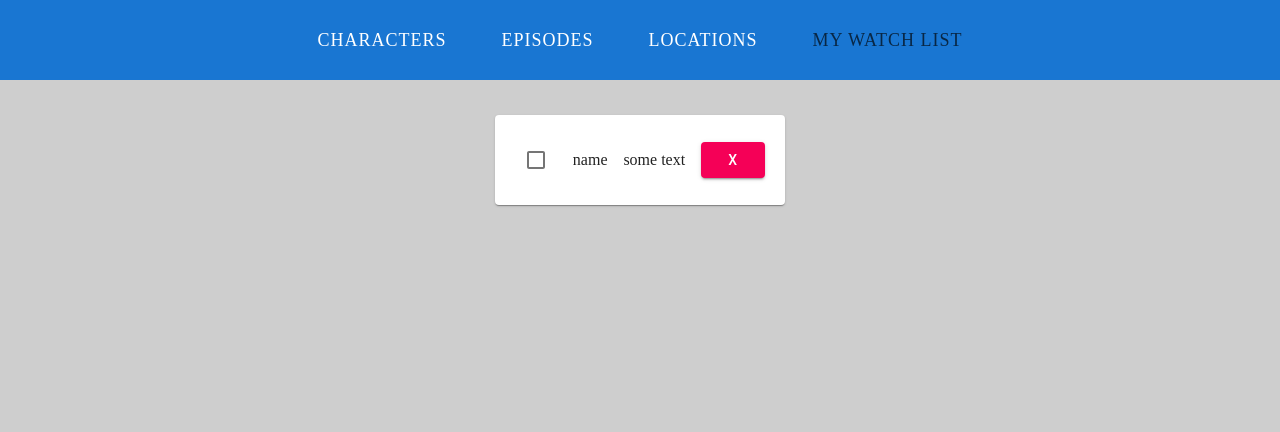
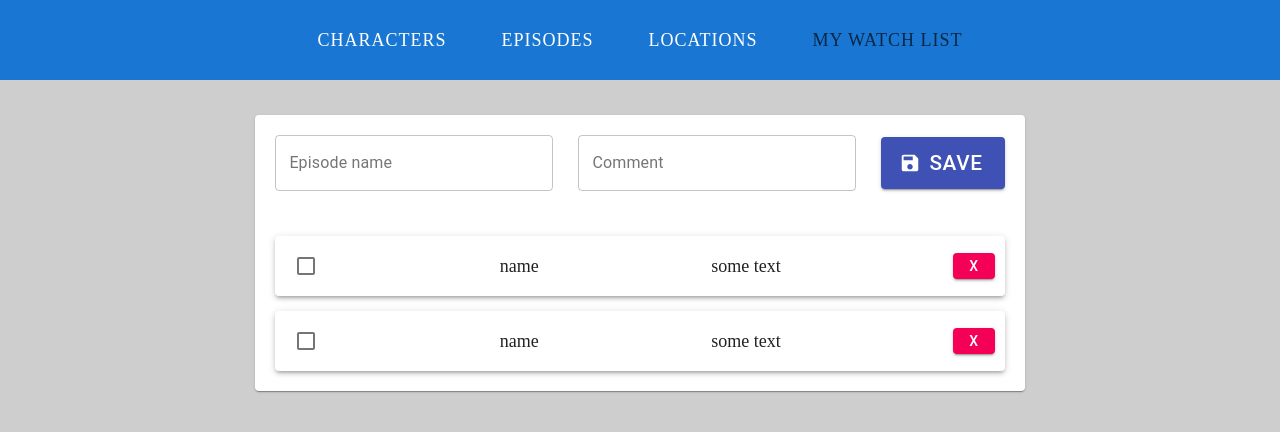
Before and after one commit to Mongor/rick_and_morti_test, a React (Create React App) app: page /myWatchList in a window 1280 px wide. Shown: the top 432 px of the page. Built offline with nearby package versions, Linux system fonts and the light colour scheme.

Commit message:
add new funct

```diff
--- a/package.json
+++ b/package.json
@@ -4,6 +4,7 @@
   "private": true,
   "dependencies": {
     "@material-ui/core": "^4.11.3",
+    "@material-ui/icons": "^4.11.2",
     "@testing-library/jest-dom": "^5.11.9",
     "@testing-library/react": "^11.2.5",
     "@testing-library/user-event": "^12.7.1",
--- a/src/components/MyWatchList/WatchContainer/WatchContainer.js
+++ b/src/components/MyWatchList/WatchContainer/WatchContainer.js
@@ -1,14 +1,57 @@
-import React from 'react';
+import React, { useState } from 'react';
 import WatchItem from '../WatchItem/WatchItem';
-
+import WatchForm from '../WatchForm/WatchForm';
 import Paper from '@material-ui/core/Paper';
 
 import './WatchContainer.scss';
 
 const WatchContainer = () => {
+	const [formData, setFormData] = useState({
+		id: '',
+		name: '',
+		comment: '',
+	});
+
+	let formValues = {
+		name: '',
+		comment: '',
+	};
+
+	let changeName = (e) => {
+		formValues.name = e.target.value;
+		console.log(formValues.name);
+	};
+
+	let changeComment = (e) => {
+		formValues.comment = e.target.value;
+		console.log(formValues.comment);
+	};
+
+	let handleSubmit = (e) => {
+		e.preventDefault();
+
+		setFormData({
+			id: new Date(),
+			name: formValues.name,
+			comment: formValues.comment,
+		});
+
+		console.log(formData, 'click form btn');
+		console.log(formValues, 'click form btn');
+	};
 	return (
 		<Paper className='watch_container'>
-			<WatchItem />
+			<WatchForm
+				handleSubmit={handleSubmit}
+				changeName={changeName}
+				changeComment={changeComment}
+				formData={formData}
+				formValues={formValues}
+			/>
+			<div className='watch_item_container'>
+				<WatchItem />
+				<WatchItem />
+			</div>
 		</Paper>
 	);
 };
--- a/src/components/MyWatchList/WatchForm/WatchForm.js
+++ b/src/components/MyWatchList/WatchForm/WatchForm.js
@@ -1,21 +1,35 @@
 import React from 'react';
 import Button from '@material-ui/core/Button';
 import TextField from '@material-ui/core/TextField';
+import SaveIcon from '@material-ui/icons/Save';
 
-const WatchForm = () => {
+import './WatchForm.scss';
+
+const WatchForm = (props) => {
+	const { handleSubmit, changeName, changeComment, formValues } = props;
 	return (
-		<section>
-			<form action='#'>
+		<section className='form_wraper'>
+			<form action='#' className='action_form'>
 				<TextField
-					id='outlined-basic'
-					label='Outlined'
+					label='Episode name'
 					variant='outlined'
+					onChange={changeName}
 				/>
 				<TextField
-					id='outlined-basic'
-					label='Outlined'
+					label='Comment'
 					variant='outlined'
+					onChange={changeComment}
 				/>
+				<Button
+					className='save_icon'
+					variant='contained'
+					color='primary'
+					size='large'
+					startIcon={<SaveIcon />}
+					disabled={formValues.name.length ? true : false}
+					onClick={(e) => handleSubmit(e)}>
+					Save
+				</Button>
 			</form>
 		</section>
 	);
--- a/src/components/MyWatchList/WatchForm/WatchForm.scss
+++ b/src/components/MyWatchList/WatchForm/WatchForm.scss
@@ -0,0 +1,18 @@
+.form_wraper {
+	form {
+		margin-bottom: 45px;
+		display: flex;
+		align-items: center;
+	}
+	.save_icon {
+		font-size: 1.3em !important;
+	}
+
+	.MuiFormControl-root {
+		margin-right: 25px !important;
+	}
+
+	.MuiInputBase-input {
+		min-width: 250px !important;
+	}
+}
--- a/src/components/MyWatchList/WatchItem/WatchItem.js
+++ b/src/components/MyWatchList/WatchItem/WatchItem.js
@@ -1,19 +1,23 @@
 import React from 'react';
 import Button from '@material-ui/core/Button';
 import Checkbox from '@material-ui/core/Checkbox';
+import Paper from '@material-ui/core/Paper';
 
 import './WatchItem.scss';
 
-const WatchItem = props => {
+const WatchItem = (props) => {
 	return (
-		<div className='watch_item'>
+		<Paper elevation={3} className='watch_item'>
 			<Checkbox inputProps={{ 'aria-label': 'primary checkbox' }} />
-			<span>name</span>
-			<span>some text</span>
-			<Button variant='contained' color='secondary'>
+			<span className='watch_text'>name</span>
+			<span className='watch_text'>some text</span>
+			<Button
+				className='delete_button'
+				variant='contained'
+				color='secondary'>
 				x
 			</Button>
-		</div>
+		</Paper>
 	);
 };
 
--- a/src/components/MyWatchList/WatchItem/WatchItem.scss
+++ b/src/components/MyWatchList/WatchItem/WatchItem.scss
@@ -4,4 +4,22 @@
 	display: flex;
 	align-items: center;
 	justify-content: space-between;
+	padding: 5px 10px;
+	margin-bottom: 15px;
+	&:last-child {
+		margin-bottom: 0px;
+	}
+
+	.delete_button {
+		line-height: 1 !important;
+		min-width: 36px !important;
+	}
+	.watch_text {
+		max-width: 230px;
+		text-align: start;
+		font-size: 18px;
+		@media (max-width: 768px) {
+			font-size: 16px;
+		}
+	}
 }
```
Also changed, not shown: 1 other file (tests, documents, lock files or other folders).
